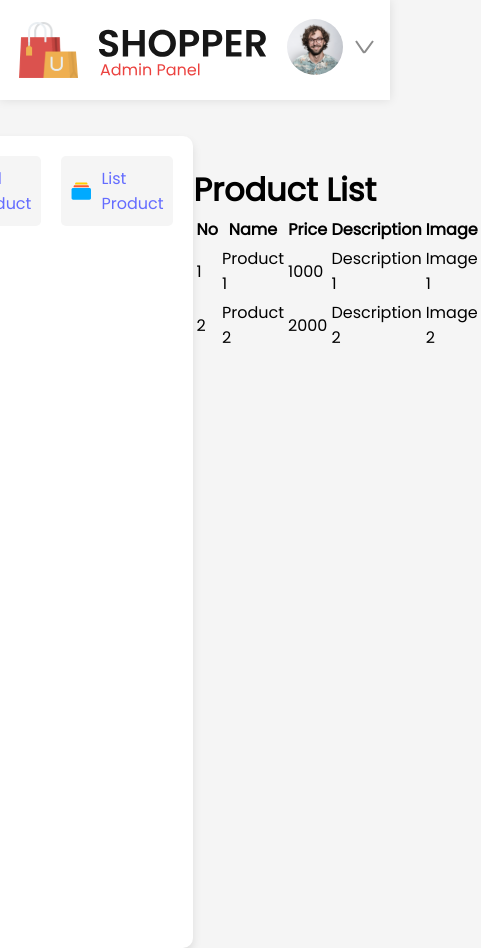
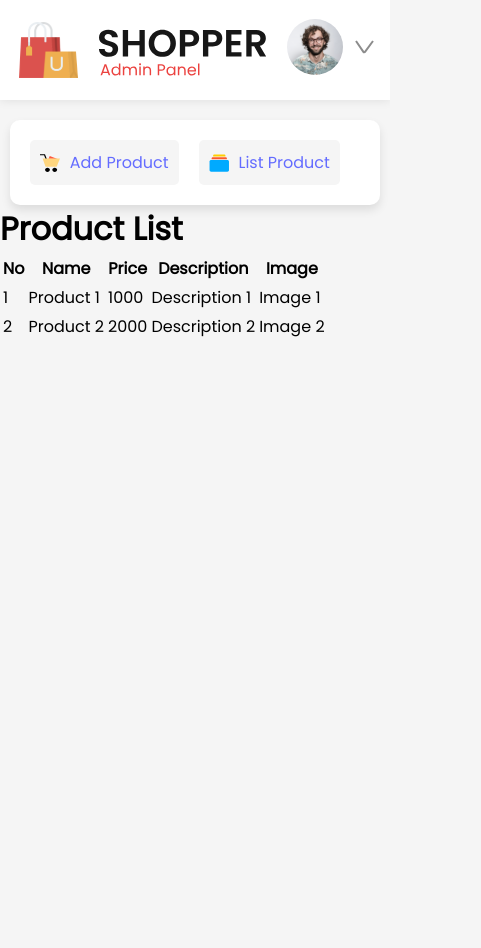
Before and after one commit to ArnaldoGonzalez81318/React-E-Commerce, a React (Vite) app in the folder admin/: page /product-list in a window 390 px wide. Shown: the whole page, 481 px wide, since content can reach past the window. After the commit the page ends 844 px from the top, so only its background shows below. Built offline with nearby package versions, Linux system fonts and the light colour scheme.

Commit message:
Update Admin.css

```diff
--- a/admin/src/Pages/Admin/Admin.css
+++ b/admin/src/Pages/Admin/Admin.css
@@ -14,6 +14,7 @@
 
 @media screen and (max-width: 768px) {
   .admin {
-    padding: 1rem;
+    height: auto;
+    flex-direction: column;
   }
 }
```
